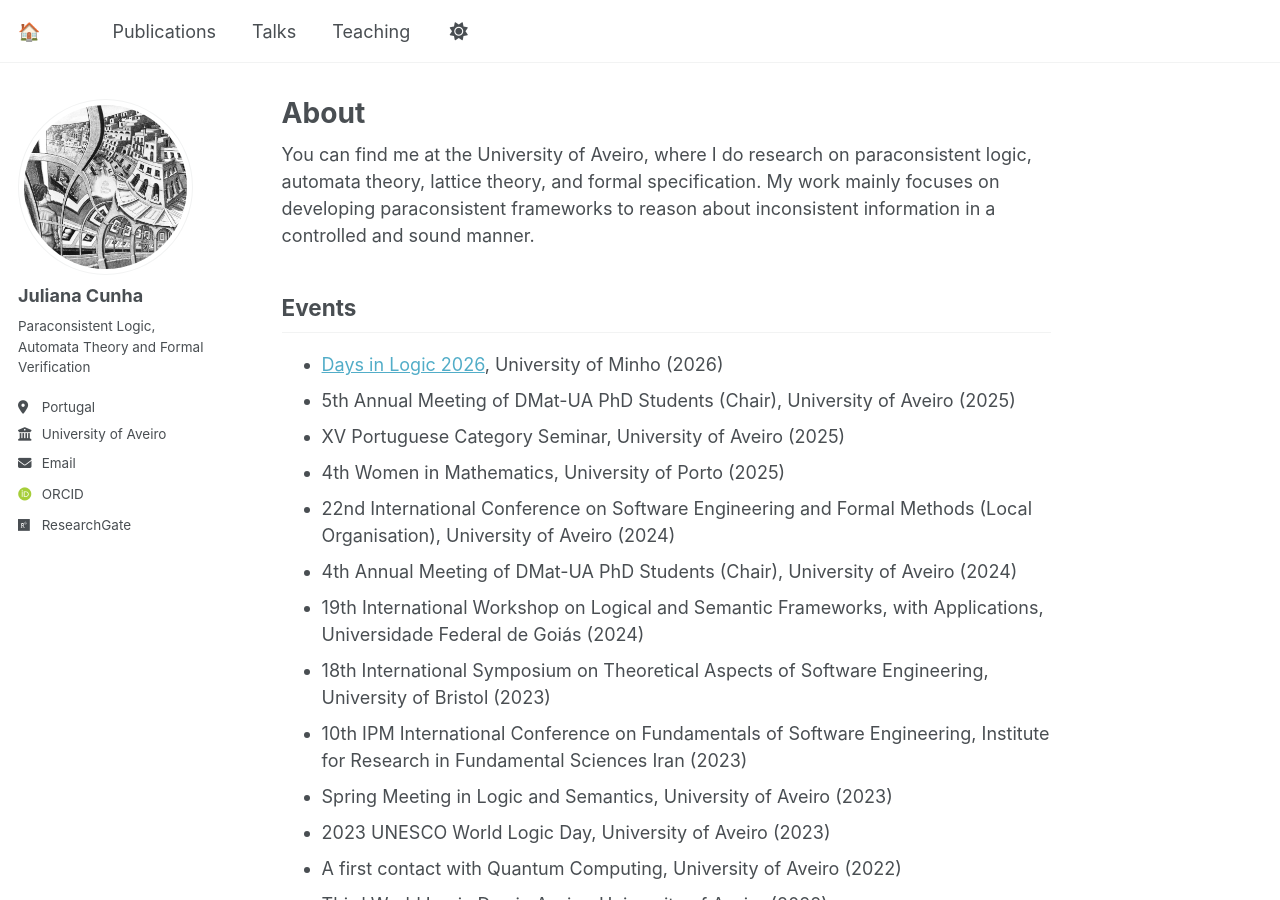
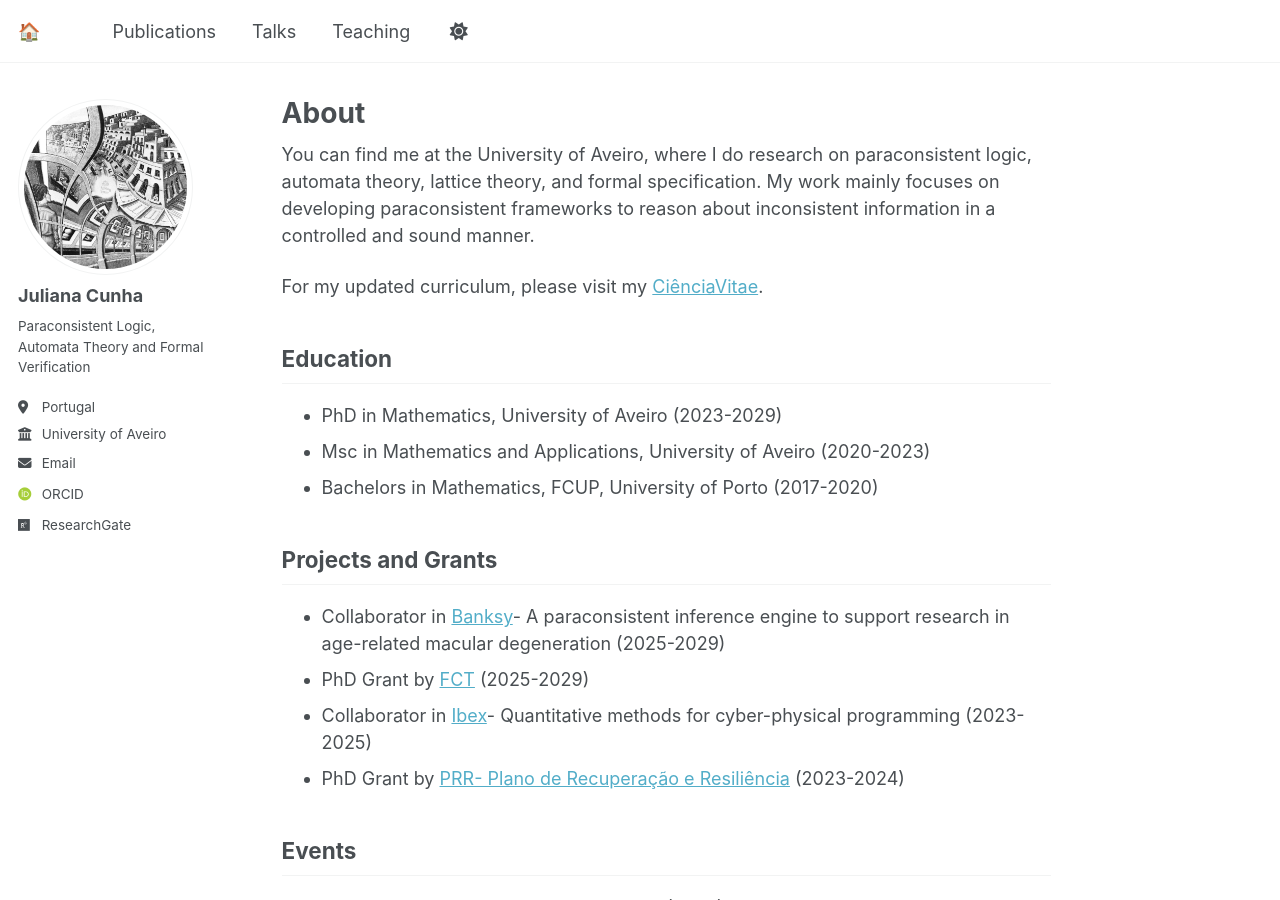
Before and after one commit to juliana-cunha/juliana-cunha.github.io, a Jekyll site: the page built from _pages/about.md, in a window 1280 px wide and 900 px high. Built offline with Jekyll 4.4.1, drawn with Linux system fonts in a browser that asks for light colours; some web fonts are replaced; a script that is not in the unit is left out.

Commit message:
Update about.md

```diff
--- a/_pages/about.md
+++ b/_pages/about.md
@@ -8,6 +8,22 @@ redirect_from:
 ---
 
 You can find me at the University of Aveiro, where I do research on paraconsistent logic, automata theory, lattice theory, and formal specification. My work mainly focuses on developing paraconsistent frameworks to reason about inconsistent information in a controlled and sound manner.
+
+For my updated curriculum, please visit my [CiênciaVitae](https://www.cienciavitae.pt/en/9D1E-9BD4-3F9E).
+
+
+Education
+------
+- PhD in Mathematics, University of Aveiro (2023-2029)
+- Msc in Mathematics and Applications, University of Aveiro (2020-2023)
+- Bachelors in Mathematics, FCUP, University of Porto (2017-2020)
+
+Projects and Grants
+------
+- Collaborator in [Banksy](http://lmf.di.uminho.pt/Bansky/)- A paraconsistent inference engine to support research in age-related macular degeneration (2025-2029)
+- PhD Grant by [FCT](https://www.fct.pt/) (2025-2029)
+- Collaborator in [Ibex](https://lmf.di.uminho.pt//Ibex/)- Quantitative methods for cyber-physical programming (2023-2025)
+- PhD Grant by [PRR- Plano de Recuperação e Resiliência](https://recuperarportugal.gov.pt/) (2023-2024)
 
 Events
 ------
```
